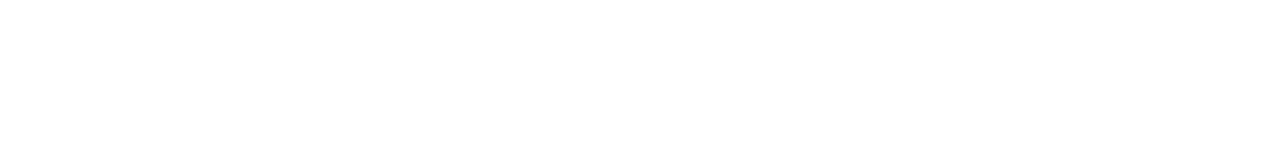
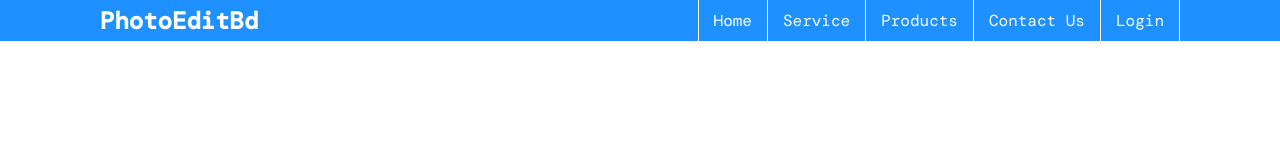
Before and after one commit to SojibAhmed114/programmingShikboCssProject, a plain HTML site: page cssProjectONe/index.html in a window 1280 px wide. Drawn offline with nearby package versions, Linux system fonts and the light colour scheme; a web font is replaced by a local one.

Commit message:
single nav bar done

```diff
--- a/cssProjectONe/index.html
+++ b/cssProjectONe/index.html
@@ -5,13 +5,29 @@
     <meta name="viewport" content="width=device-width, initial-scale=1.0">
     <title>projetOne</title>
     <link rel="stylesheet" href="style.css">
+    <!-- google font  -->
+    <link rel="preconnect" href="https://fonts.googleapis.com">
+    <link rel="preconnect" href="https://fonts.gstatic.com" crossorigin>
+    <link href="https://fonts.googleapis.com/css2?family=DM+Mono:ital,wght@0,300;0,400;0,500;1,300;1,400;1,500&family=Kalnia+Glaze:wght@100..700&display=swap" rel="stylesheet">
+
 </head>
 <body>
     <header>
-        <nav>
+        <nav id="navigation">
+            <div class="logo">
+                <h2>PhotoEditBd</h2>
+            </div>
+            <ul class="meneContainer">
+                <li><a href="#">Home</a></li>
+                <li><a href="#">Service</a></li>
+                <li><a href="#">Products</a></li>
+                <li><a href="#">Contact Us</a></li>
+                <li><a href="#">Login</a></li>
+            </ul>
+        </nav>
 
-        </nav>
-        <div>
+        <!-- hero area -->
+        <div class="hero-area">
 
         </div>
     </header>
--- a/cssProjectONe/style.css
+++ b/cssProjectONe/style.css
@@ -0,0 +1,42 @@
+*{
+    margin: 0;
+    padding: 0;
+}
+body{
+    font-family: "DM Mono", monospace;
+}
+.logo{
+    /* font-family: "Kalnia Glaze", serif; */
+    color: white;
+}
+
+#navigation{
+    background-color: dodgerblue;
+    display: flex;
+    justify-content: space-between;
+    align-items: center;
+    padding: 0 100px;
+}
+
+.meneContainer{
+    display: flex;
+}
+.meneContainer > li{
+    list-style-type: none;
+    padding:15px 5px;
+    margin: -5px;
+}
+
+.meneContainer > li > a{
+    text-decoration: none;
+    color: white;
+    border-right: 1px solid white;
+    padding: 10px 15px;
+    transition: .6s linear;
+}
+.meneContainer > li:hover > a{
+    background-color: darkblue;
+}
+.meneContainer >li:first-child > a{
+    border-left: 1px solid white;
+}
```
